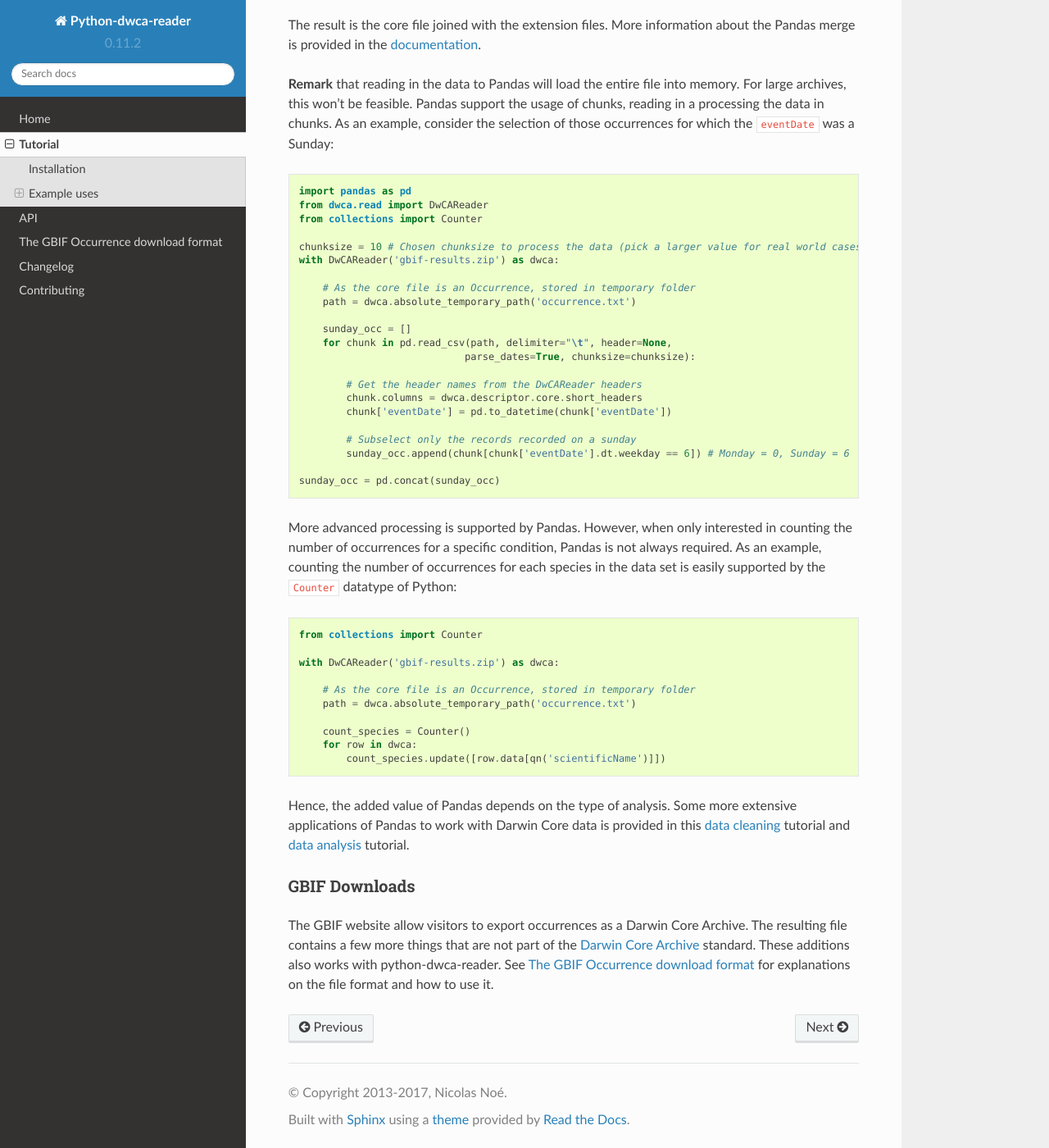
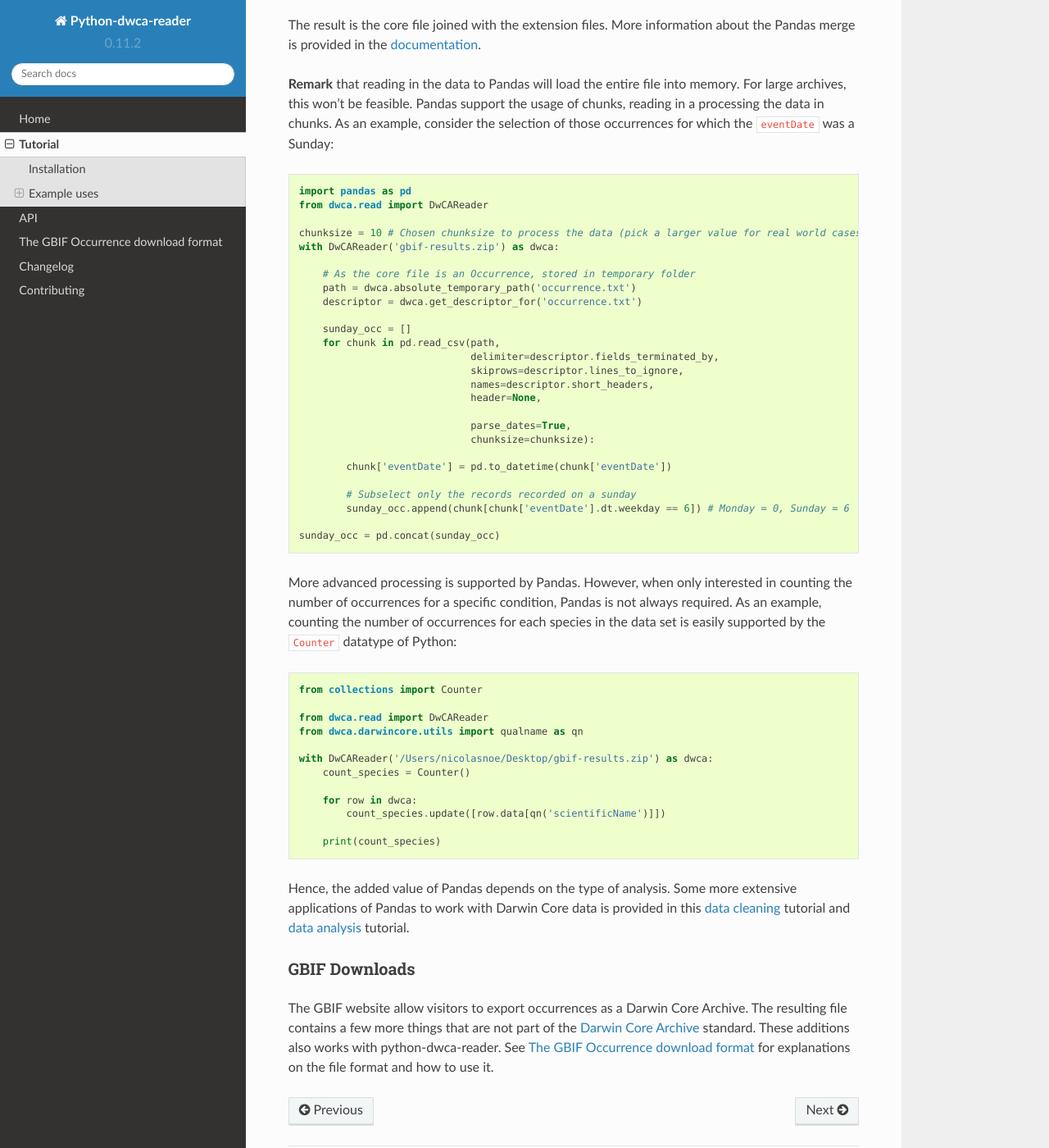
Before and after one commit to BelgianBiodiversityPlatform/python-dwca-reader, a Sphinx documentation site: the page built from doc/tutorial.rst, in a window 1280 px wide and 1400 px high, scrolled down 4898 px. Shown: the whole window at 82% size. Built offline with Sphinx 7.4.7 and the Read the Docs theme 2.0.0, drawn with Linux system fonts in a browser that asks for light colours.

Commit message:
Pandas tutorial improvements.

```diff
--- a/doc/tutorial.rst
+++ b/doc/tutorial.rst
@@ -274,20 +274,24 @@ The result is the core file joined with the extension files. More information ab
 
     import pandas as pd
     from dwca.read import DwCAReader
-    from collections import Counter
 
     chunksize = 10 # Chosen chunksize to process the data (pick a larger value for real world cases)
     with DwCAReader('gbif-results.zip') as dwca:
 
         # As the core file is an Occurrence, stored in temporary folder
         path = dwca.absolute_temporary_path('occurrence.txt')
+        descriptor = dwca.get_descriptor_for('occurrence.txt')
 
         sunday_occ = []
-        for chunk in pd.read_csv(path, delimiter="\t", header=None,
-                                parse_dates=True, chunksize=chunksize):
+        for chunk in pd.read_csv(path,
+                                 delimiter=descriptor.fields_terminated_by,
+                                 skiprows=descriptor.lines_to_ignore,
+                                 names=descriptor.short_headers,
+                                 header=None,
 
-            # Get the header names from the DwCAReader headers
-            chunk.columns = dwca.descriptor.core.short_headers
+                                 parse_dates=True,
+                                 chunksize=chunksize):
+
             chunk['eventDate'] = pd.to_datetime(chunk['eventDate'])
 
             # Subselect only the records recorded on a sunday
@@ -301,14 +305,16 @@ More advanced processing is supported by Pandas. However, when only interested i
 
     from collections import Counter
 
-    with DwCAReader('gbif-results.zip') as dwca:
+    from dwca.read import DwCAReader
+    from dwca.darwincore.utils import qualname as qn
 
-        # As the core file is an Occurrence, stored in temporary folder
-        path = dwca.absolute_temporary_path('occurrence.txt')
+    with DwCAReader('/Users/nicolasnoe/Desktop/gbif-results.zip') as dwca:
+        count_species = Counter()
 
-        count_species = Counter()
         for row in dwca:
             count_species.update([row.data[qn('scientificName')]])
+
+        print(count_species)
 
 
 Hence, the added value of Pandas depends on the type of analysis. Some more extensive applications of Pandas to work with Darwin Core data is provided in this `data cleaning`_ tutorial and `data analysis`_ tutorial.
```
